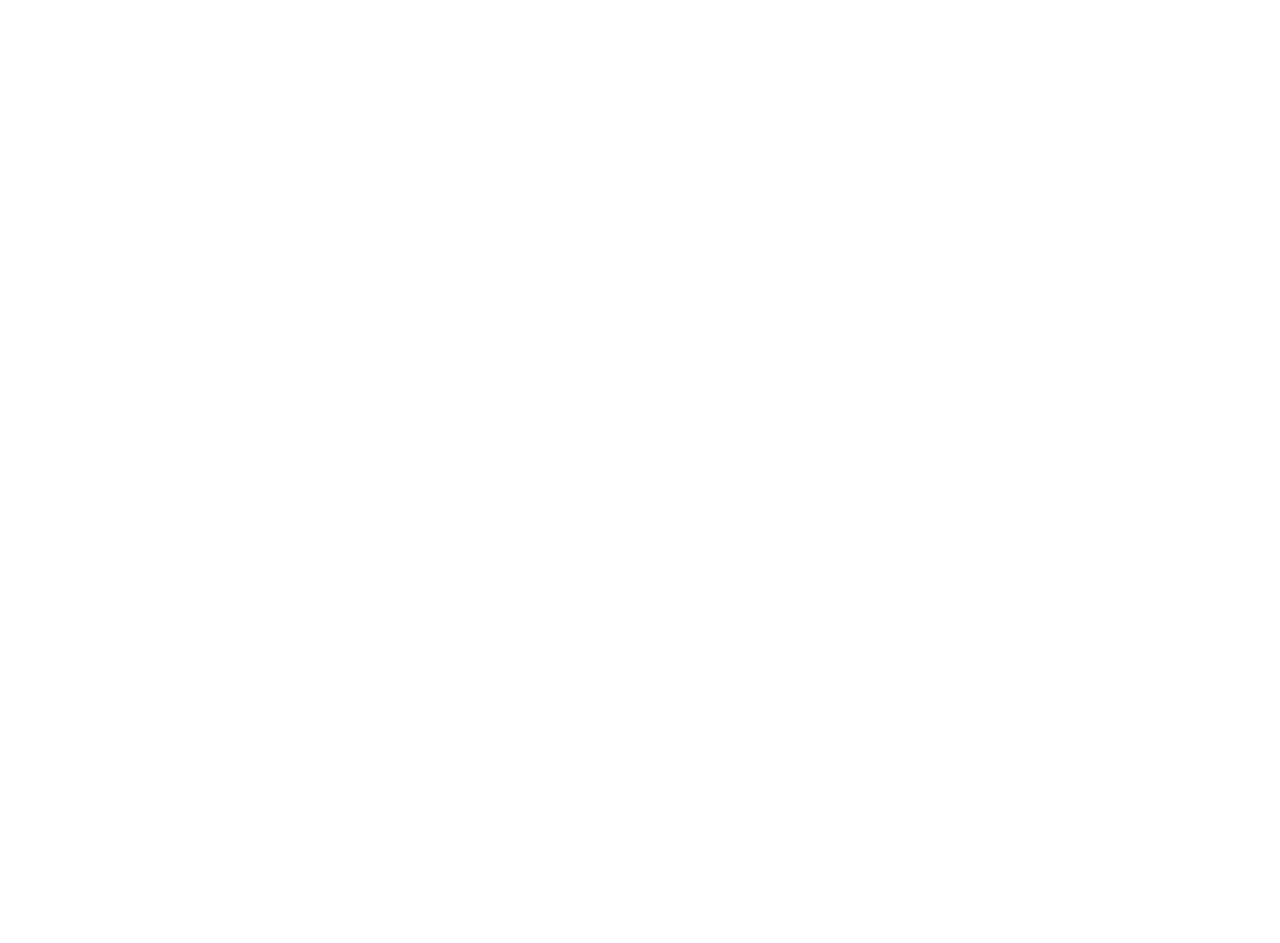
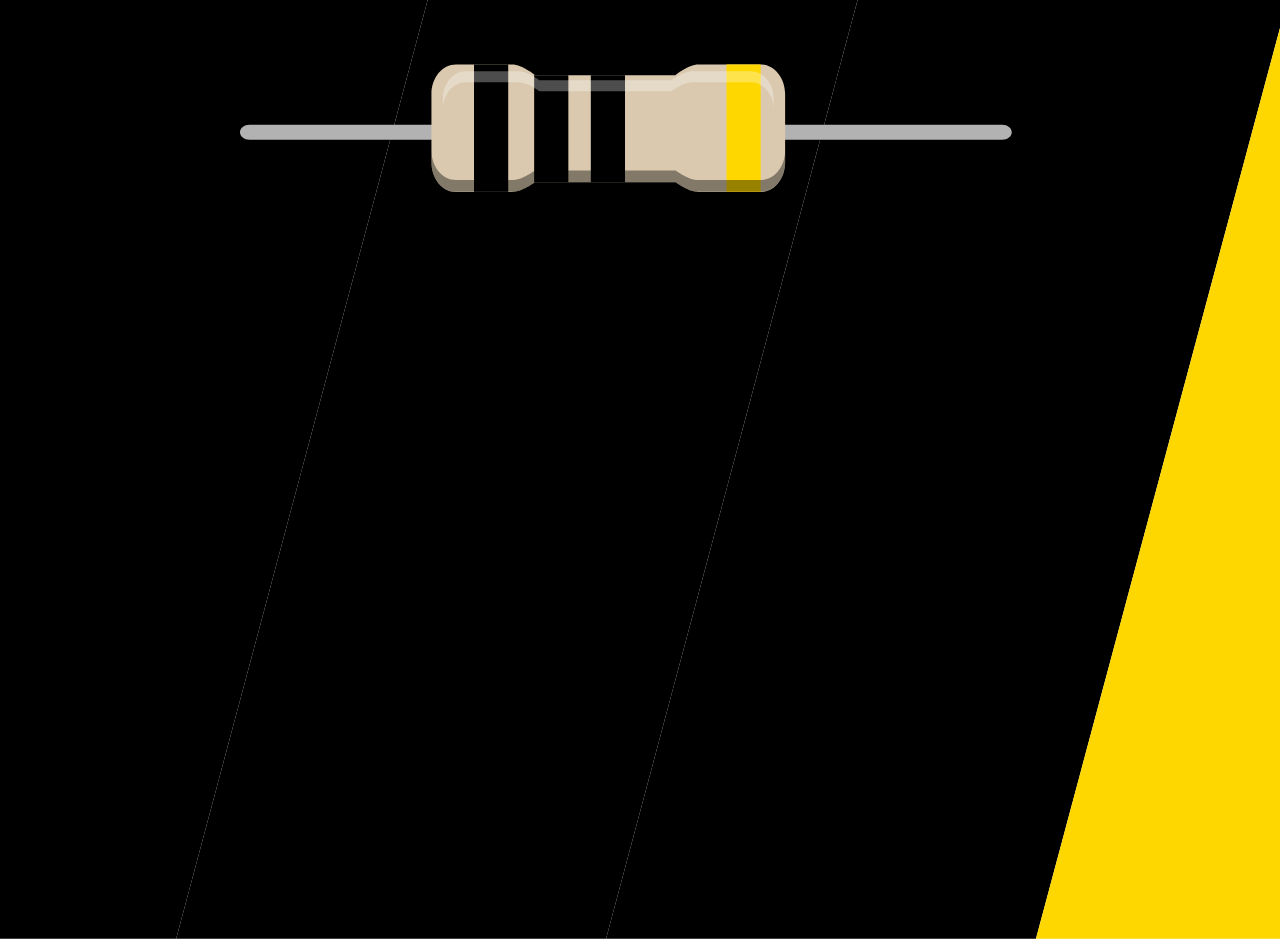
Before and after one commit to theredpea/resistance, a React (Create React App) app: page / in a window 1280 px wide. Before the commit the page ends 800 px from the top, so only its background shows below. Built offline with nearby package versions, Linux system fonts and the light colour scheme.

Commit message:
Making param optional

```diff
--- a/src/App.js
+++ b/src/App.js
@@ -2,7 +2,7 @@
 import PropTypes from 'prop-types';
 // import logo from './logo.svg';
 import './App.css';
-import { withRouter } from 'react-router';
+import { withRouter  } from 'react-router';
 
 class App extends Component {
 
@@ -12,9 +12,22 @@
     history: PropTypes.object.isRequired
   }
 
+  constructor(props) {
+    super(props);
+    this.state = { value: this.props.match.params.resistance };
+
+    this.handleChange = this.handleChange.bind(this);
+  }
+
+  // https://reactjs.org/docs/forms.html
+  handleChange(event) {
+    var new_resistance_val = event.target.value;
+    this.props.history.push(`/${new_resistance_val}`, { resistance : new_resistance_val });
+    this.setState({ value : new_resistance_val });
+
+  }
+
   render() {
-
-
 
     const color_map = {
       0: '#000000',
@@ -68,13 +81,28 @@
     var color4 = 'gold';
 
 
-    var svg_style = {
+    const svg_style = {
       'width': '110%',
       'height': 'auto',
       'marginLeft': '-10%'
     };
+
+    const input_style = {
+      fontSize: '25vh',
+      backgroundColor: 'transparent',
+      position: 'fixed',
+      width: '80%',
+      top: '50%',
+      border: '0px',
+      left: '10%',
+      color:'white'
+    }
     //<Router>
-    return <svg
+    return <div>
+
+      <input type="text" value={this.state.value} onChange={this.handleChange} style={input_style} />
+
+      <svg
         xmlns="http://www.w3.org/2000/svg"
         id="svg8"
         version="1.1"
@@ -187,6 +215,7 @@
           </g>
         </g>
       </svg >
+    </div>
       //</Router>
       ;
   }
--- a/src/index.js
+++ b/src/index.js
@@ -13,6 +13,6 @@
 
 // Search for the keywords to learn more about each error.
 ReactDOM.render(<Router>
-    <Route path="/:resistance" component={App}/>
+    <Route path="/:resistance?" component={App}/>
 </Router>, document.getElementById('root'));
 registerServiceWorker();
```
Lines whose indentation alone changed are shown as unchanged.
